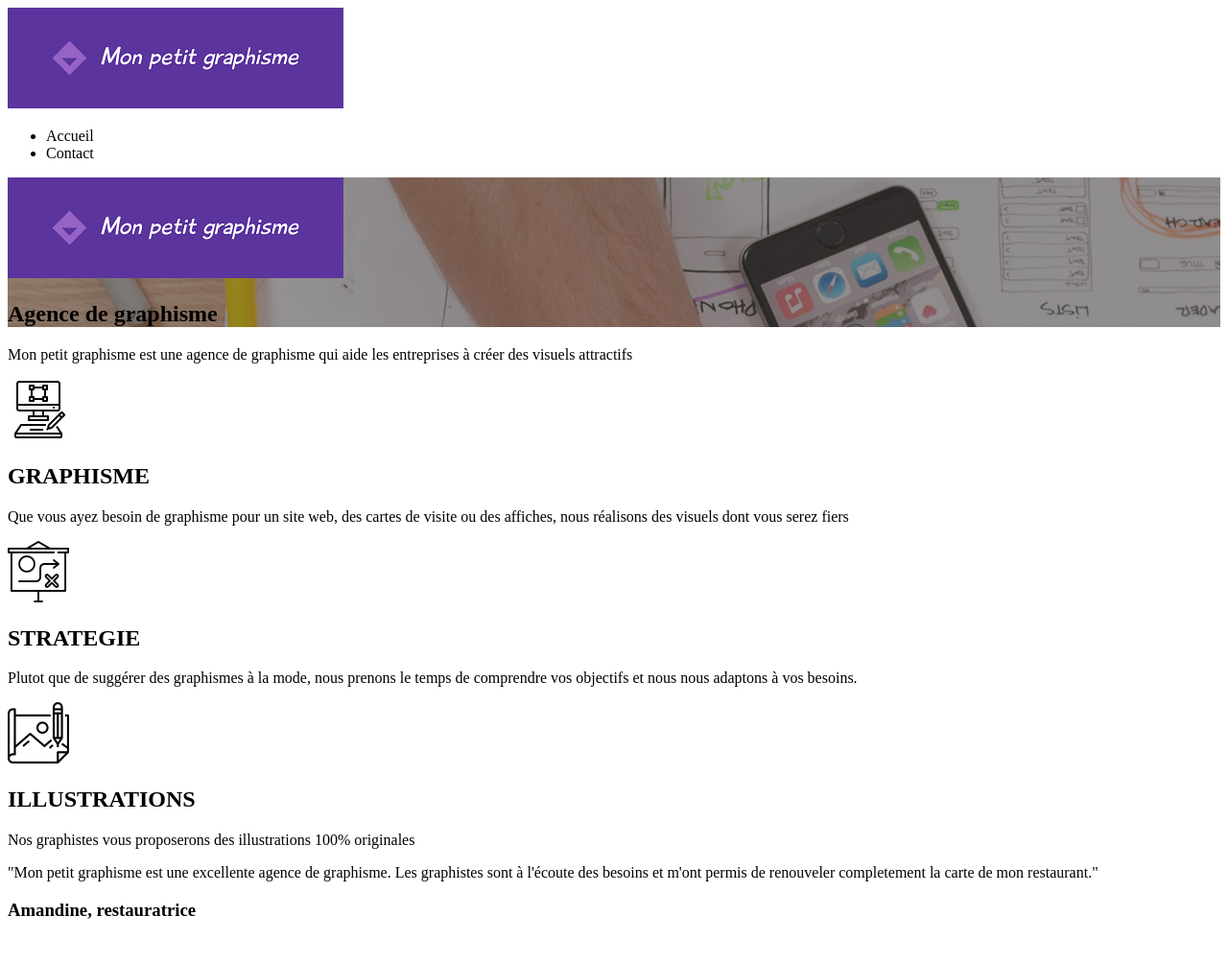
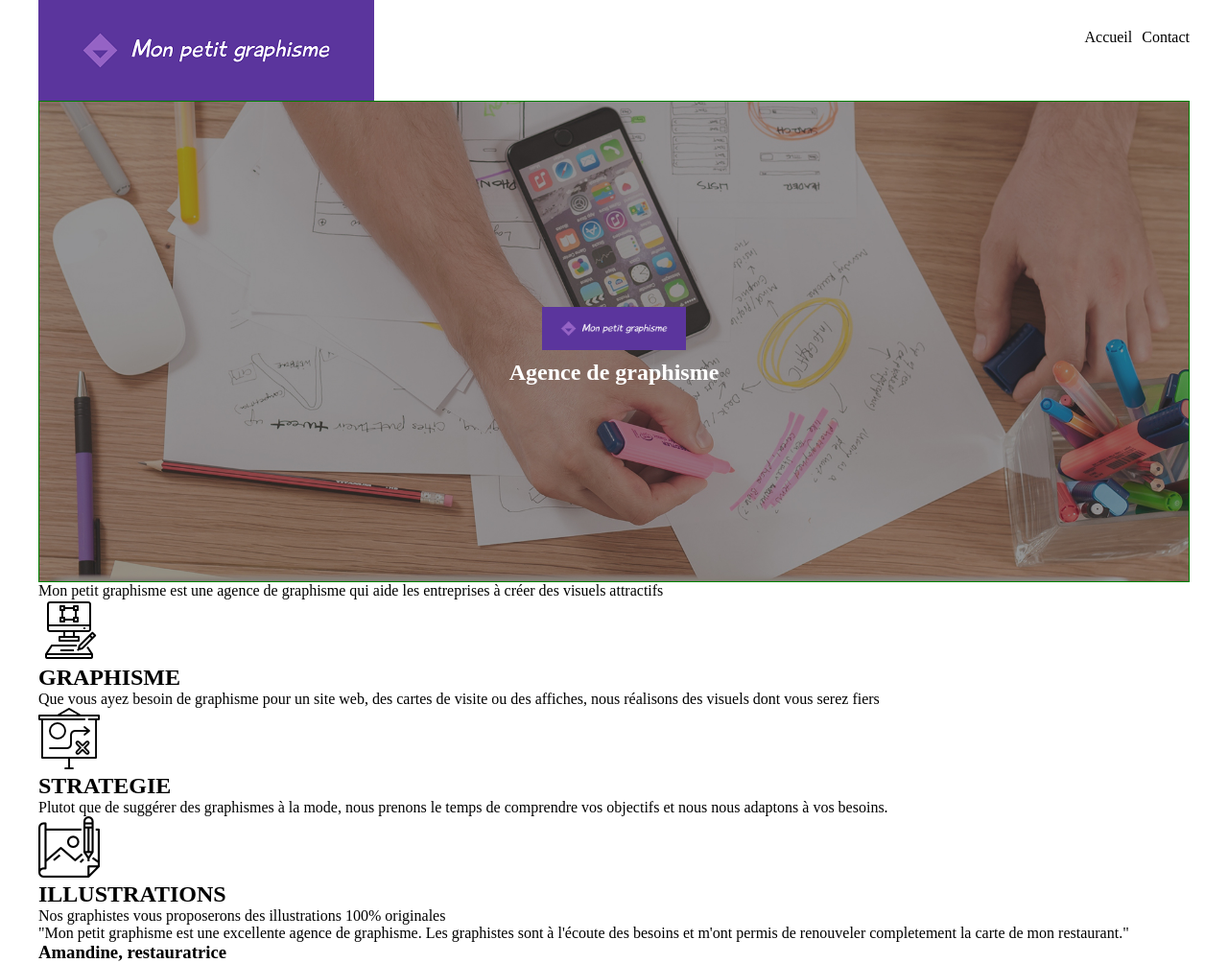
Before and after one commit to batsWTR/oc_2_defi, a plain HTML site: page index.html in a window 1280 px wide. Shown: the whole page at 96% size. Before the commit the page ends 979 px from the top, so only its background shows below. Drawn offline with Linux system fonts and the light colour scheme.

Commit message:
mise en page header et hero

```diff
--- a/index.html
+++ b/index.html
@@ -4,6 +4,10 @@
         <meta charset="utf-8"/>
         <meta name="viewport" content="width=device-width, initial-scale=1.0"/>
         <link rel="stylesheet" href="monstyle.css"/>
+
+        <!-- police roboto-->
+        <link rel="preconnect" href="https://fonts.gstatic.com">
+        <link href="https://fonts.googleapis.com/css2?family=Roboto&display=swap" rel="stylesheet">
         <title>Mon petit Graphisme</title>
     </head>
     <body>
--- a/monstyle.css
+++ b/monstyle.css
@@ -1,9 +1,54 @@
 
 
+*{
+    padding: 0px;
+    margin: 0px;
+
+    font-family: Roboto arial;
+}
 
 
+body{
+    max-width: 1200px;
+    margin: auto;
+}
+
+header{
+    display: flex;
+    flex-direction: row;
+    justify-content: space-between;
+}
+
+header ul{
+    list-style: none;
+    display: flex;
+    flex-direction: row;
+    justify-content: flex-end;
+}
+
+header li{
+    padding-left: 10px;
+    padding-top: 30px;
+}
 
 #hero{
+    height: 500px;
     background-image: url("Images/background_image.jpg");
     background-repeat: no-repeat;
+    background-size: cover;
+    border: 1px solid green;
+
+
+    display: flex;
+    flex-direction: column;
+    justify-content: center;
+    align-items: center;
+
+    color: white;
 }
+
+#hero img{
+    width: 150px;
+    height: auto;
+    margin: 10px 0;
+}
```
